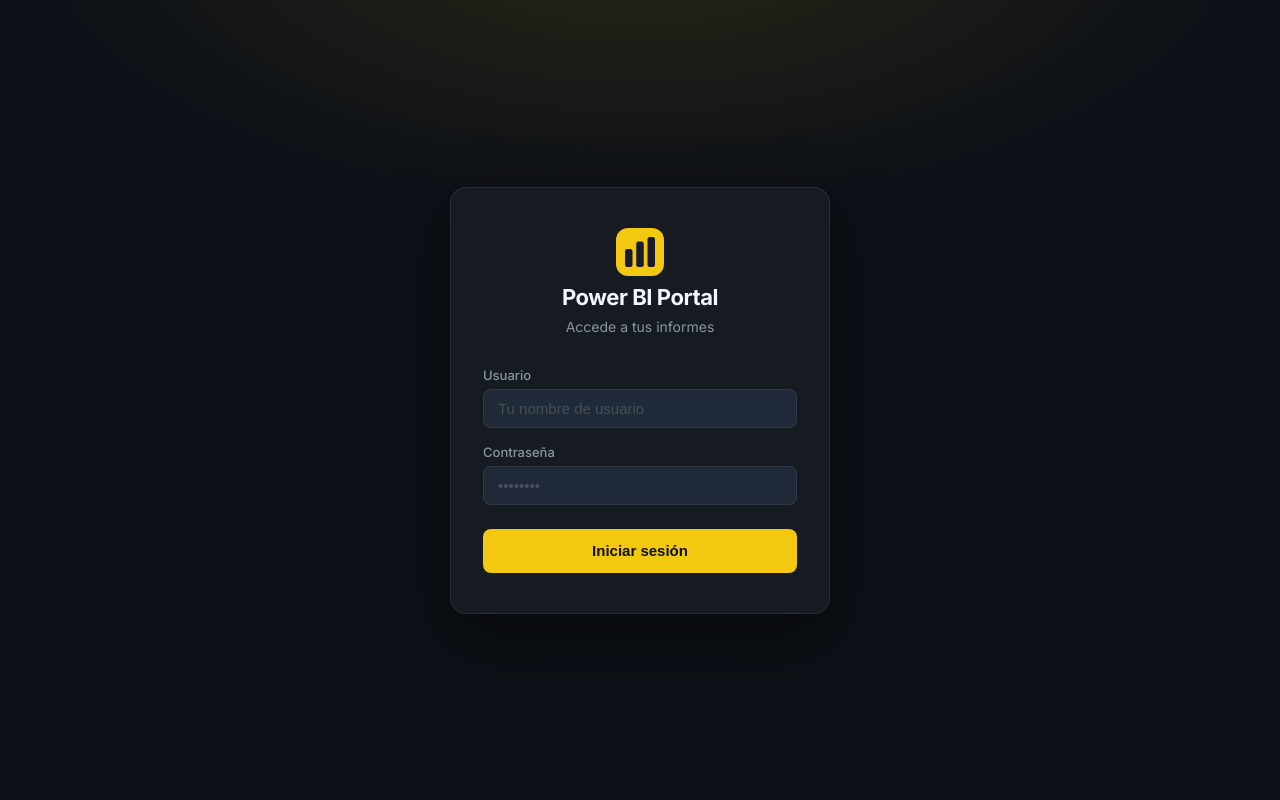
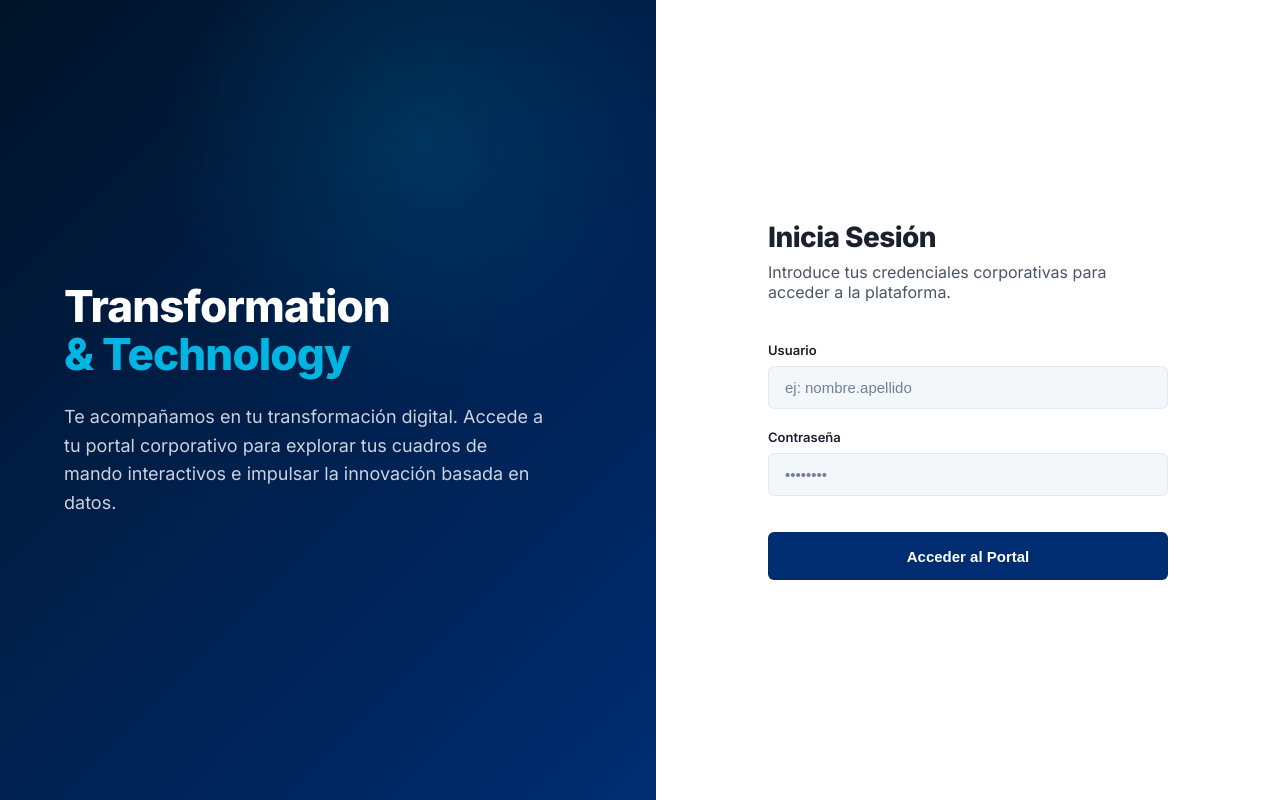
Before and after one commit to alexisalbaceterodriguez-cmd/Power-BI-Embedded, a Next.js app: page /login in a window 1280 px wide. Built offline with nearby package versions, Linux system fonts and the light colour scheme.

Commit message:
Imagen corporativa pocha seidor

```diff
--- a/src/app/globals.css
+++ b/src/app/globals.css
@@ -5,36 +5,53 @@
 }
 
 :root {
-  /* Brand Colors */
-  --pbi-yellow: #F2C811;
-  --pbi-yellow-hover: #e0b800;
-  --pbi-dark: #0d1117;
-  --pbi-dark-2: #161b22;
-  --pbi-dark-3: #1f2937;
-  --pbi-dark-4: #2d3748;
-  --pbi-border: rgba(255, 255, 255, 0.08);
-  --pbi-text-primary: #f0f6fc;
-  --pbi-text-secondary: #8b949e;
-  --pbi-text-muted: #484f58;
-  --pbi-accent: #58a6ff;
-  --pbi-error: #f85149;
-  --pbi-success: #3fb950;
+  /* Seidor Corporate Brand Colors */
+  --sd-primary-dark: #001328; /* Deep Corporate Seidor Blue (Sidebar / Headers) */
+  --sd-primary: #002D72; /* Vivid Seidor Blue */
+  --sd-accent: #00B5E2; /* Transformation Cyan */
+  --sd-accent-hover: #0093B8;
+
+  /* Backgrounds & Surfaces (Clean B2B look) */
+  --sd-bg-body: #F4F7F9; /* Off-white for main background */
+  --sd-bg-surface: #FFFFFF; /* Pure white for cards/panels */
+  --sd-bg-sidebar: var(--sd-primary-dark);
+
+  /* Text Colors */
+  --sd-text-main: #1A202C; /* Dark gray, almost black */
+  --sd-text-secondary: #4A5568;
+  --sd-text-muted: #718096;
+  --sd-text-inverse: #FFFFFF; /* White for dark backgrounds */
+  --sd-text-inverse-muted: #A0ABC0;
+
+  /* Borders & Dividers */
+  --sd-border-light: #E2E8F0;
+  --sd-border-dark: rgba(255, 255, 255, 0.1);
+
+  /* Status */
+  --sd-error: #E53E3E;
+  --sd-error-bg: #FFF5F5;
+  --sd-success: #38A169;
 
   /* Spacing */
-  --sidebar-width: 260px;
-  --header-height: 56px;
+  --sidebar-width: 280px;
+  --header-height: 64px;
 
-  /* Transitions */
-  --transition: 0.2s ease;
+  /* Form & Interactive */
+  --transition: 0.25s ease-in-out;
+  --shadow-sm: 0 1px 2px rgba(0,0,0,0.05);
+  --shadow-md: 0 4px 6px -1px rgba(0,0,0,0.1), 0 2px 4px -1px rgba(0,0,0,0.06);
+  --shadow-lg: 0 10px 15px -3px rgba(0,0,0,0.1), 0 4px 6px -2px rgba(0,0,0,0.05);
+  --shadow-glow: 0 4px 14px rgba(0, 181, 226, 0.3); /* Cyan Glow */
 }
 
 html, body {
   font-family: 'Inter', -apple-system, BlinkMacSystemFont, 'Segoe UI', Roboto, sans-serif;
-  background-color: var(--pbi-dark);
-  color: var(--pbi-text-primary);
+  background-color: var(--sd-bg-body);
+  color: var(--sd-text-main);
   width: 100vw;
   height: 100vh;
   overflow: hidden;
+  -webkit-font-smoothing: antialiased;
 }
 
 /* =====================
@@ -46,7 +63,7 @@
   grid-template-rows: var(--header-height) 1fr;
   grid-template-columns: var(--sidebar-width) 1fr;
   grid-template-areas:
-    "header header"
+    "sidebar header"
     "sidebar main";
   width: 100vw;
   height: 100vh;
@@ -60,82 +77,61 @@
   grid-area: header;
   display: flex;
   align-items: center;
-  justify-content: space-between;
-  padding: 0 1.25rem;
-  background: var(--pbi-dark-2);
-  border-bottom: 1px solid var(--pbi-border);
+  justify-content: flex-end; /* Sidebar already has logo, header just holds user info */
+  padding: 0 2rem;
+  background: var(--sd-bg-surface);
+  border-bottom: 1px solid var(--sd-border-light);
   z-index: 10;
+  box-shadow: var(--shadow-sm);
 }
 
-.header-brand {
+.header-user {
+  display: flex;
+  align-items: center;
+  gap: 1rem;
+}
+
+.header-badge {
   display: flex;
   align-items: center;
   gap: 0.625rem;
 }
 
-.header-logo {
-  width: 28px;
-  height: 28px;
-  flex-shrink: 0;
-}
-
-.header-brand-name {
-  font-size: 0.9375rem;
-  font-weight: 600;
-  color: var(--pbi-text-primary);
-  letter-spacing: -0.01em;
-}
-
-.header-user {
-  display: flex;
-  align-items: center;
-  gap: 0.75rem;
-}
-
-.header-badge {
-  display: flex;
-  align-items: center;
-  gap: 0.5rem;
-  background: var(--pbi-dark-3);
-  border: 1px solid var(--pbi-border);
-  border-radius: 2rem;
-  padding: 0.25rem 0.75rem 0.25rem 0.25rem;
-}
-
 .header-avatar {
-  width: 28px;
-  height: 28px;
+  width: 32px;
+  height: 32px;
   border-radius: 50%;
-  background: linear-gradient(135deg, var(--pbi-yellow) 0%, #e07b00 100%);
+  background: linear-gradient(135deg, var(--sd-primary) 0%, var(--sd-accent) 100%);
   display: flex;
   align-items: center;
   justify-content: center;
-  font-size: 0.75rem;
-  font-weight: 700;
-  color: var(--pbi-dark);
+  font-size: 0.8125rem;
+  font-weight: 600;
+  color: var(--sd-text-inverse);
   flex-shrink: 0;
+  box-shadow: var(--shadow-sm);
 }
 
 .header-username {
-  font-size: 0.8125rem;
-  font-weight: 500;
-  color: var(--pbi-text-primary);
+  font-size: 0.875rem;
+  font-weight: 600;
+  color: var(--sd-text-main);
 }
 
 .header-role {
   font-size: 0.6875rem;
-  font-weight: 600;
+  font-weight: 700;
   text-transform: uppercase;
-  letter-spacing: 0.04em;
-  padding: 0.125rem 0.5rem;
+  letter-spacing: 0.05em;
+  padding: 0.25rem 0.5rem;
   border-radius: 0.25rem;
-  background: rgba(242, 200, 17, 0.15);
-  color: var(--pbi-yellow);
+  background: #EDF2F7;
+  color: var(--sd-text-secondary);
 }
 
 .header-role.admin {
-  background: rgba(88, 166, 255, 0.15);
-  color: var(--pbi-accent);
+  background: rgba(0, 181, 226, 0.15);
+  color: var(--sd-accent-hover);
 }
 
 .logout-btn {
@@ -143,20 +139,20 @@
   align-items: center;
   gap: 0.375rem;
   background: transparent;
-  border: 1px solid var(--pbi-border);
-  color: var(--pbi-text-secondary);
+  border: 1px solid var(--sd-border-light);
+  color: var(--sd-text-secondary);
   font-size: 0.8125rem;
-  font-weight: 500;
-  padding: 0.375rem 0.75rem;
+  font-weight: 600;
+  padding: 0.375rem 0.875rem;
   border-radius: 0.375rem;
   cursor: pointer;
-  transition: color var(--transition), border-color var(--transition), background var(--transition);
+  transition: all var(--transition);
 }
 
 .logout-btn:hover {
-  color: var(--pbi-text-primary);
-  border-color: var(--pbi-error);
-  background: rgba(248, 81, 73, 0.08);
+  color: var(--sd-error);
+  border-color: var(--sd-error);
+  background: var(--sd-error-bg);
 }
 
 /* =====================
@@ -167,63 +163,87 @@
   grid-area: sidebar;
   display: flex;
   flex-direction: column;
-  background: var(--pbi-dark-2);
-  border-right: 1px solid var(--pbi-border);
+  background: var(--sd-bg-sidebar);
+  border-right: 1px solid var(--sd-border-dark);
   overflow-y: auto;
-  padding: 1rem 0;
+  color: var(--sd-text-inverse);
+  /* Subtle gradient at the bottom simulating transformation */
+  background-image: linear-gradient(180deg, var(--sd-bg-sidebar) 70%, #001f42 100%);
+}
+
+.sidebar-header {
+  height: var(--header-height);
+  display: flex;
+  align-items: center;
+  padding: 0 1.5rem;
+  border-bottom: 1px solid var(--sd-border-dark);
+  margin-bottom: 1.5rem;
+}
+
+.sidebar-logo-text {
+  font-size: 1.5rem;
+  font-weight: 800;
+  letter-spacing: -0.03em;
+  color: var(--sd-text-inverse);
+}
+
+.sidebar-logo-dot {
+  color: var(--sd-accent);
 }
 
 .sidebar-section-title {
   font-size: 0.6875rem;
-  font-weight: 600;
+  font-weight: 700;
   text-transform: uppercase;
-  letter-spacing: 0.08em;
-  color: var(--pbi-text-muted);
-  padding: 0 1rem 0.5rem;
+  letter-spacing: 0.1em;
+  color: var(--sd-text-inverse-muted);
+  padding: 0 1.5rem 0.75rem;
 }
 
 .sidebar-nav {
   display: flex;
   flex-direction: column;
-  gap: 0.125rem;
-  padding: 0 0.5rem;
+  gap: 0.25rem;
+  padding: 0 1rem;
+  flex-grow: 1;
 }
 
 .sidebar-item {
   display: flex;
   align-items: center;
-  gap: 0.625rem;
-  padding: 0.625rem 0.75rem;
+  gap: 0.75rem;
+  padding: 0.75rem 1rem;
   border-radius: 0.5rem;
   cursor: pointer;
-  transition: background var(--transition), color var(--transition);
-  color: var(--pbi-text-secondary);
+  transition: all var(--transition);
+  color: var(--sd-text-inverse-muted);
   font-size: 0.875rem;
   font-weight: 500;
-  border: none;
+  border: 1px solid transparent;
   background: transparent;
   width: 100%;
   text-align: left;
 }
 
 .sidebar-item:hover {
-  background: var(--pbi-dark-3);
-  color: var(--pbi-text-primary);
+  background: rgba(255, 255, 255, 0.05);
+  color: var(--sd-text-inverse);
 }
 
 .sidebar-item.active {
-  background: rgba(242, 200, 17, 0.12);
-  color: var(--pbi-yellow);
+  background: rgba(0, 181, 226, 0.15);
+  border-color: rgba(0, 181, 226, 0.3);
+  color: var(--sd-accent);
 }
 
 .sidebar-item.active .sidebar-item-icon {
-  color: var(--pbi-yellow);
+  color: var(--sd-accent);
 }
 
 .sidebar-item-icon {
   flex-shrink: 0;
-  width: 16px;
-  height: 16px;
+  width: 18px;
+  height: 18px;
 }
 
 .sidebar-item-label {
@@ -234,9 +254,31 @@
 }
 
 .sidebar-empty {
-  padding: 1rem;
+  padding: 0 1.5rem;
   font-size: 0.8125rem;
-  color: var(--pbi-text-muted);
+  color: var(--sd-text-inverse-muted);
+}
+
+/* Sidebar Footer (Division Tag) */
+.sidebar-footer {
+  padding: 1.5rem;
+  margin-top: auto;
+  border-top: 1px solid var(--sd-border-dark);
+}
+
+.sidebar-division {
+  font-size: 0.75rem;
+  font-weight: 600;
+  color: var(--sd-text-inverse-muted);
+  line-height: 1.4;
+}
+
+.sidebar-division span {
+  display: block;
+  color: var(--sd-text-inverse);
+  font-weight: 700;
+  margin-top: 0.25rem;
+  color: var(--sd-accent);
 }
 
 /* =====================
@@ -248,13 +290,20 @@
   display: flex;
   flex-direction: column;
   overflow: hidden;
-  background: var(--pbi-dark);
+  background: var(--sd-bg-body);
+  position: relative;
+  padding: 1rem; /* Margins around iframe to make it look like a B2B panel */
 }
 
 .report-container {
   flex: 1;
   width: 100%;
   height: 100%;
+  background: var(--sd-bg-surface);
+  border-radius: 0.5rem;
+  box-shadow: var(--shadow-md);
+  overflow: hidden;
+  border: 1px solid var(--sd-border-light);
 }
 
 .powerbi-iframe {
@@ -274,40 +323,48 @@
   justify-content: center;
   height: 100%;
   width: 100%;
-  gap: 1rem;
-  color: var(--pbi-text-secondary);
+  gap: 1.25rem;
+  color: var(--sd-text-main);
   text-align: center;
-  padding: 2rem;
+  padding: 3rem;
+  background: var(--sd-bg-surface);
+  border-radius: 0.5rem;
+  box-shadow: var(--shadow-sm);
+  border: 1px solid var(--sd-border-light);
+  margin: auto;
+  max-width: 600px;
 }
 
 .state-icon {
-  width: 48px;
-  height: 48px;
-  color: var(--pbi-text-muted);
+  width: 56px;
+  height: 56px;
+  color: var(--sd-accent);
+  opacity: 0.9;
 }
 
 .state-title {
-  font-size: 1rem;
-  font-weight: 600;
-  color: var(--pbi-text-primary);
+  font-size: 1.25rem;
+  font-weight: 700;
+  color: var(--sd-primary-dark);
 }
 
 .state-subtitle {
-  font-size: 0.875rem;
-  color: var(--pbi-text-secondary);
-  max-width: 320px;
+  font-size: 0.9375rem;
+  color: var(--sd-text-secondary);
+  line-height: 1.5;
+  max-width: 400px;
 }
 
 .error-text {
-  color: var(--pbi-error);
+  color: var(--sd-error);
 }
 
 /* Spinner */
 .spinner {
-  width: 36px;
-  height: 36px;
-  border: 3px solid rgba(242, 200, 17, 0.15);
-  border-top-color: var(--pbi-yellow);
+  width: 44px;
+  height: 44px;
+  border: 3px solid #E2E8F0;
+  border-top-color: var(--sd-accent);
   border-radius: 50%;
   animation: spin 0.8s linear infinite;
 }
@@ -317,149 +374,227 @@
 }
 
 /* =====================
-   LOGIN PAGE
+   LOGIN PAGE (Split Layout)
    ===================== */
 
 .login-page {
   display: flex;
-  align-items: center;
-  justify-content: center;
   width: 100vw;
   height: 100vh;
-  background:
-    radial-gradient(ellipse 80% 60% at 50% -10%, rgba(242, 200, 17, 0.12) 0%, transparent 60%),
-    var(--pbi-dark);
+  background: var(--sd-bg-surface);
+}
+
+/* Left side: Visual / Brand */
+.login-visual {
+  flex: 1;
+  background: linear-gradient(135deg, var(--sd-primary-dark) 0%, var(--sd-primary) 100%);
+  position: relative;
+  display: flex;
+  flex-direction: column;
+  justify-content: center;
+  padding: 4rem;
+  color: var(--sd-text-inverse);
+  overflow: hidden;
+}
+
+/* Decorative geometric shape simulating transformation tech */
+.login-visual::before {
+  content: '';
+  position: absolute;
+  top: -20%;
+  right: -10%;
+  width: 600px;
+  height: 600px;
+  background: radial-gradient(circle, rgba(0,181,226,0.15) 0%, transparent 60%);
+  border-radius: 50%;
+}
+
+.login-visual-content {
+  position: relative;
+  z-index: 2;
+  max-width: 480px;
+}
+
+.login-visual-title {
+  font-size: 2.75rem;
+  font-weight: 800;
+  line-height: 1.1;
+  margin-bottom: 1.5rem;
+  letter-spacing: -0.02em;
+}
+
+.login-visual-title span {
+  color: var(--sd-accent);
+}
+
+.login-visual-desc {
+  font-size: 1.125rem;
+  line-height: 1.6;
+  color: rgba(255,255,255,0.8);
+}
+
+/* Right side: Form */
+.login-form-container {
+  flex: 1;
+  display: flex;
+  flex-direction: column;
+  justify-content: center;
+  align-items: center;
+  padding: 3rem;
+  background: var(--sd-bg-surface);
 }
 
 .login-card {
-  background: var(--pbi-dark-2);
-  border: 1px solid var(--pbi-border);
-  border-radius: 1rem;
-  padding: 2.5rem 2rem;
   width: 100%;
-  max-width: 380px;
-  box-shadow: 0 24px 64px rgba(0, 0, 0, 0.5);
+  max-width: 400px;
 }
 
-.login-brand {
-  display: flex;
-  flex-direction: column;
-  align-items: center;
-  gap: 0.5rem;
-  margin-bottom: 2rem;
+.login-brand-mobile {
+  display: none;
 }
 
-.login-logo {
-  width: 48px;
-  height: 48px;
+.login-form-header {
+  margin-bottom: 2.5rem;
 }
 
 .login-title {
-  font-size: 1.375rem;
-  font-weight: 700;
-  color: var(--pbi-text-primary);
+  font-size: 1.75rem;
+  font-weight: 800;
+  color: var(--sd-text-main);
   letter-spacing: -0.02em;
+  margin-bottom: 0.5rem;
 }
 
 .login-subtitle {
-  font-size: 0.875rem;
-  color: var(--pbi-text-secondary);
+  font-size: 1rem;
+  color: var(--sd-text-secondary);
 }
 
 .login-form {
   display: flex;
   flex-direction: column;
-  gap: 1rem;
+  gap: 1.25rem;
 }
 
 .form-group {
   display: flex;
   flex-direction: column;
-  gap: 0.375rem;
+  gap: 0.5rem;
 }
 
 .form-label {
   font-size: 0.8125rem;
-  font-weight: 500;
-  color: var(--pbi-text-secondary);
+  font-weight: 600;
+  color: var(--sd-text-main);
 }
 
 .form-input {
-  background: var(--pbi-dark-3);
-  border: 1px solid var(--pbi-border);
-  border-radius: 0.5rem;
-  color: var(--pbi-text-primary);
+  background: var(--sd-bg-body);
+  border: 1px solid var(--sd-border-light);
+  border-radius: 0.375rem;
+  color: var(--sd-text-main);
   font-size: 0.9375rem;
-  padding: 0.625rem 0.875rem;
-  transition: border-color var(--transition), box-shadow var(--transition);
+  padding: 0.75rem 1rem;
+  transition: all var(--transition);
   outline: none;
   width: 100%;
 }
 
 .form-input::placeholder {
-  color: var(--pbi-text-muted);
+  color: var(--sd-text-muted);
 }
 
 .form-input:focus {
-  border-color: var(--pbi-yellow);
-  box-shadow: 0 0 0 3px rgba(242, 200, 17, 0.12);
+  border-color: var(--sd-accent);
+  box-shadow: 0 0 0 3px rgba(0, 181, 226, 0.15);
+  background: var(--sd-bg-surface);
 }
 
 .form-input:disabled {
-  opacity: 0.5;
+  opacity: 0.6;
   cursor: not-allowed;
+  background: var(--sd-bg-body);
 }
 
 .login-error {
   display: flex;
   align-items: center;
-  gap: 0.5rem;
-  background: rgba(248, 81, 73, 0.1);
-  border: 1px solid rgba(248, 81, 73, 0.25);
-  border-radius: 0.5rem;
-  color: var(--pbi-error);
+  gap: 0.625rem;
+  background: var(--sd-error-bg);
+  border: 1px solid rgba(229, 62, 62, 0.3);
+  border-radius: 0.375rem;
+  color: var(--sd-error);
   font-size: 0.8125rem;
-  padding: 0.625rem 0.875rem;
+  font-weight: 500;
+  padding: 0.75rem 1rem;
 }
 
 .login-btn {
-  background: var(--pbi-yellow);
-  color: var(--pbi-dark);
+  background: var(--sd-primary);
+  color: var(--sd-text-inverse);
   border: none;
-  border-radius: 0.5rem;
+  border-radius: 0.375rem;
   font-size: 0.9375rem;
-  font-weight: 700;
-  padding: 0.75rem;
+  font-weight: 600;
+  padding: 0.875rem;
   cursor: pointer;
-  transition: background var(--transition), transform var(--transition), box-shadow var(--transition);
-  margin-top: 0.5rem;
+  transition: all var(--transition);
+  margin-top: 1rem;
   display: flex;
   align-items: center;
   justify-content: center;
-  min-height: 44px;
+  min-height: 48px;
 }
 
 .login-btn:hover:not(:disabled) {
-  background: var(--pbi-yellow-hover);
-  box-shadow: 0 4px 16px rgba(242, 200, 17, 0.3);
+  background: var(--sd-primary-dark);
+  box-shadow: var(--shadow-md);
   transform: translateY(-1px);
 }
 
 .login-btn:active:not(:disabled) {
   transform: translateY(0);
+  box-shadow: none;
 }
 
 .login-btn:disabled {
-  opacity: 0.6;
+  opacity: 0.7;
   cursor: not-allowed;
 }
 
 .btn-spinner {
-  width: 18px;
-  height: 18px;
-  border: 2px solid rgba(0, 0, 0, 0.2);
-  border-top-color: var(--pbi-dark);
+  width: 20px;
+  height: 20px;
+  border: 2px solid rgba(255, 255, 255, 0.3);
+  border-top-color: #FFFFFF;
   border-radius: 50%;
   animation: spin 0.7s linear infinite;
   display: inline-block;
 }
+
+/* Responsive adjustments */
+@media (max-width: 900px) {
+  .login-visual {
+    display: none;
+  }
+
+  .login-brand-mobile {
+    display: block;
+    font-size: 1.75rem;
+    font-weight: 800;
+    color: var(--sd-primary-dark);
+    margin-bottom: 2rem;
+  }
+
+  .login-brand-mobile span {
+    color: var(--sd-accent);
+  }
+
+  .login-form-container {
+    padding: 2rem;
+  }
+
+  .app-shell {
+    grid-template-columns: 220px 1fr;
+  }
+}
--- a/src/app/login/page.tsx
+++ b/src/app/login/page.tsx
@@ -25,7 +25,7 @@
     setLoading(false);
 
     if (result?.error) {
-      setError('Usuario o contraseña incorrectos.');
+      setError('Credenciales incorrectas. Por favor, verifica tu usuario o contraseña.');
     } else {
       router.push('/');
       router.refresh();
@@ -34,22 +34,32 @@
 
   return (
     <div className="login-page">
-      <div className="login-card">
-        {/* Logo / Brand */}
-        <div className="login-brand">
-          <div className="login-logo">
-            <svg viewBox="0 0 32 32" fill="none" xmlns="http://www.w3.org/2000/svg" aria-hidden="true">
-              <rect width="32" height="32" rx="8" fill="#F2C811"/>
-              <rect x="6" y="14" width="5" height="12" rx="1.5" fill="#1A1A2E"/>
-              <rect x="13.5" y="9" width="5" height="17" rx="1.5" fill="#1A1A2E"/>
-              <rect x="21" y="6" width="5" height="20" rx="1.5" fill="#1A1A2E"/>
-            </svg>
+      {/* Left Banner: Corporate Identity */}
+      <div className="login-visual">
+        <div className="login-visual-content">
+          <h1 className="login-visual-title">
+            Transformation<br />
+            <span>&amp; Technology</span>
+          </h1>
+          <p className="login-visual-desc">
+            Te acompañamos en tu transformación digital.
+            Accede a tu portal corporativo para explorar tus cuadros de mando interactivos e impulsar la innovación basada en datos.
+          </p>
         </div>
-          <h1 className="login-title">Power BI Portal</h1>
-          <p className="login-subtitle">Accede a tus informes</p>
       </div>
 
-        {/* Form */}
+      {/* Right Banner: Login Area */}
+      <div className="login-form-container">
+        <div className="login-card">
+          <div className="login-brand-mobile">
+            Seidor <span>T&amp;T</span>
+          </div>
+
+          <div className="login-form-header">
+            <h2 className="login-title">Inicia Sesión</h2>
+            <p className="login-subtitle">Introduce tus credenciales corporativas para acceder a la plataforma.</p>
+          </div>
+
           <form onSubmit={handleSubmit} className="login-form" noValidate>
             <div className="form-group">
               <label htmlFor="username" className="form-label">Usuario</label>
@@ -59,7 +69,7 @@
                 className="form-input"
                 value={username}
                 onChange={(e) => setUsername(e.target.value)}
-              placeholder="Tu nombre de usuario"
+                placeholder="ej: nombre.apellido"
                 autoComplete="username"
                 required
                 disabled={loading}
@@ -97,13 +107,14 @@
               id="login-submit"
             >
               {loading ? (
-              <span className="btn-spinner" aria-label="Cargando" />
+                <span className="btn-spinner" aria-label="Validando credenciales..." />
               ) : (
-              'Iniciar sesión'
+                'Acceder al Portal'
               )}
             </button>
           </form>
         </div>
       </div>
+    </div>
   );
 }
```
Also changed, not shown: src/app/page.tsx (+6 -6 lines), src/components/Header.tsx (+1 -12 lines), src/components/Sidebar.tsx (+17 -2 lines). Lines whose indentation alone changed are shown as unchanged.
